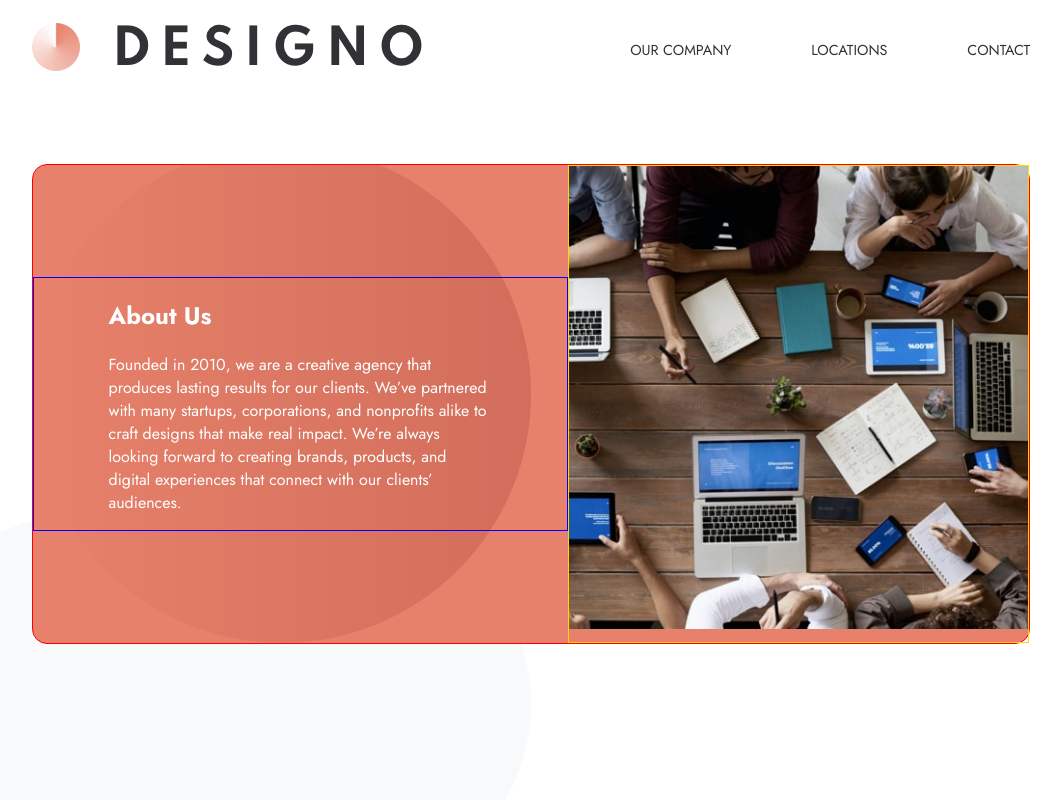
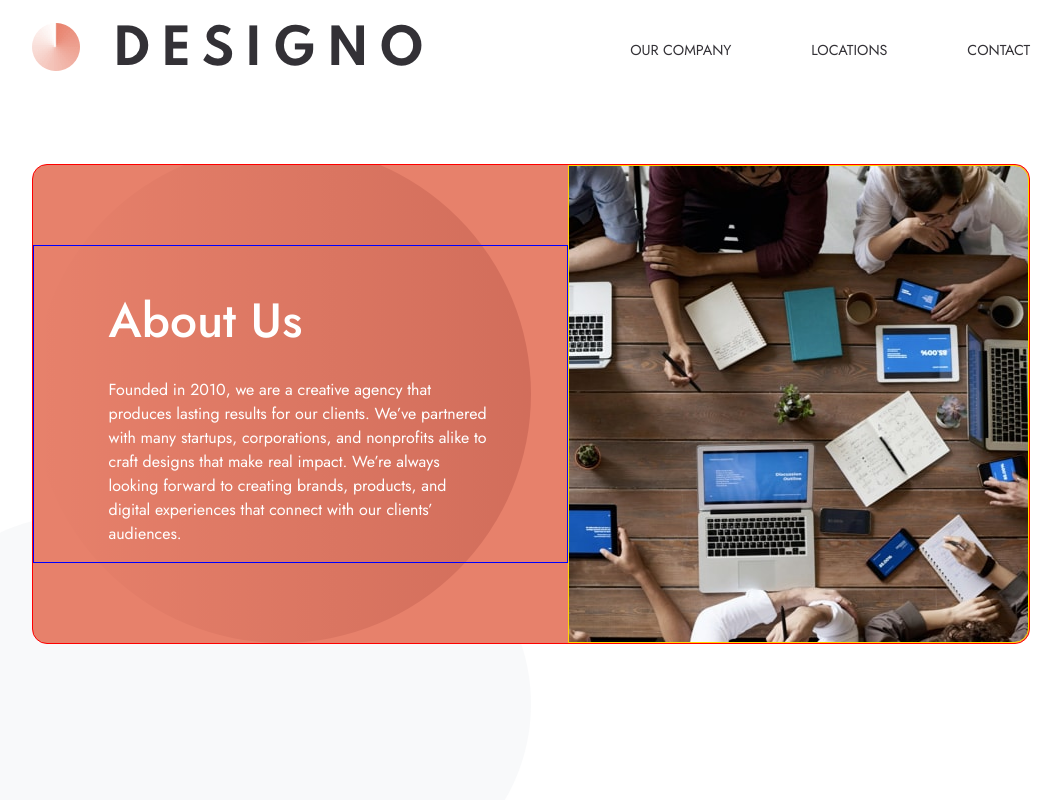
Before and after one commit to SJellen/designo, a Next.js app: page /about in a window 1280 px wide. Shown: the top 800 px of the page, without its empty margins (109-1170 px from the left). Built offline with nearby package versions, Linux system fonts and the light colour scheme.

Commit message:
added background image on hero container

```diff
--- a/components/About/Hero.js
+++ b/components/About/Hero.js
@@ -1,5 +1,4 @@
 import styles from '../../styles/About/Hero.module.scss'
-import Image from 'next/image'
 
 export default function About() {
 
@@ -10,9 +9,7 @@ export default function About() {
                 <p>Founded in 2010, we are a creative agency that produces lasting results for our clients. We’ve partnered with many startups, corporations, and nonprofits alike to craft designs that make real impact. We’re always looking forward to creating brands, products, and digital experiences that connect with our clients’ audiences.</p>
             </div>
             <div className={styles.imgContainer}>
-                <Image src="/assets/about/desktop/image-about-hero.jpg" alt="speaker" width="476" height="480"  className={styles.img}/>
             </div>
-
         </div>
     )
 }
--- a/styles/About/Hero.module.scss
+++ b/styles/About/Hero.module.scss
@@ -24,15 +24,24 @@
     width: 55%;
     padding: 0 7.5%;
     text-align: left;
+    h2 {
+        font-size: 3rem;
+        font-weight: 500;
+    }
+    p {
+        line-height: 1.5;
+        margin-top: -1rem;
+    }
 }
 
 .imgContainer {
     border: 1px solid gold;
     width: 476px;
     height: 100%;
-    img {
-        ////
-    }
+    background-color: V.$peach;
+    background-image: url("../../public/assets/about/desktop/image-about-hero.jpg");
+    border-top-right-radius: 15px;
+    border-bottom-right-radius: 15px;
 }
 
 @media only screen and (max-width: 900px) {
```
